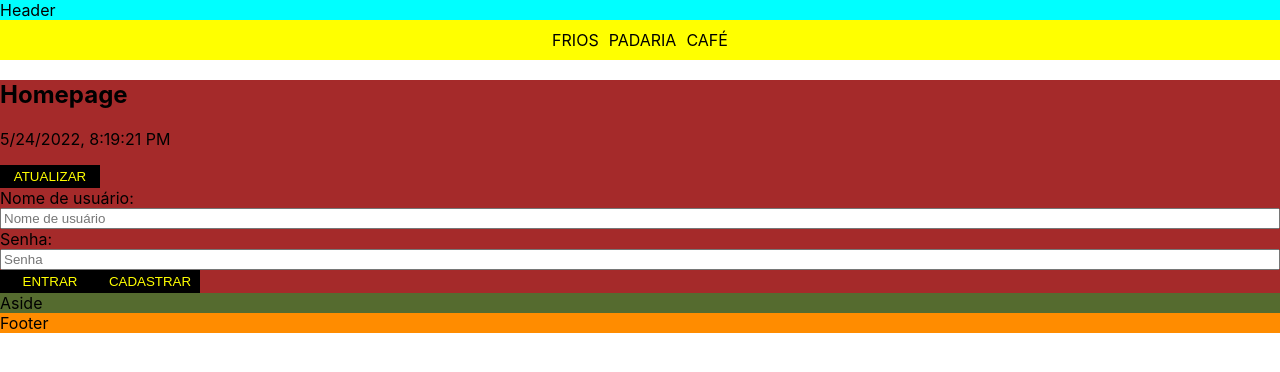
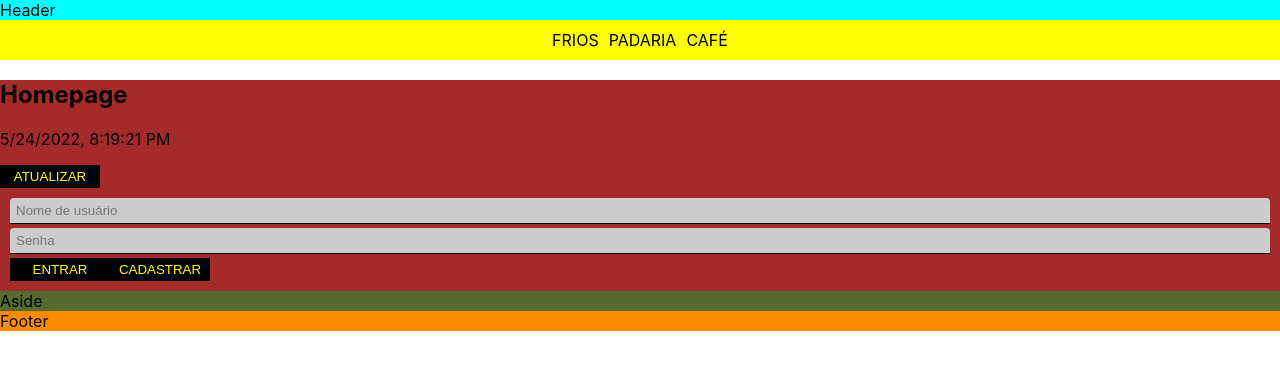
Before and after one commit to eldes/ti37-introducao-react, a React (Create React App) app: page / in a window 1280 px wide. Shown: the top 372 px of the page. Built offline with nearby package versions, Linux system fonts and the light colour scheme.

Commit message:
Estiliza o CampoTexto

```diff
--- a/src/components/CampoTexto/index.tsx
+++ b/src/components/CampoTexto/index.tsx
@@ -1,4 +1,4 @@
-import { ChangeEventHandler, FunctionComponent } from 'react';
+import { ChangeEventHandler, FunctionComponent, useState } from 'react';
 import styles from './styles.module.css';
 
 type Props = {
@@ -8,17 +8,22 @@ type Props = {
 
 const CampoTexto: FunctionComponent<Props> = function(props) {
 
+  const [texto, setTexto] = useState('');
+
   const valorAlterado: ChangeEventHandler<HTMLInputElement> = function(evento) {
+    const input = evento.target;
+    setTexto(input.value);
+
     if (props.textoAlterado) {
-      const input = evento.target;
-      const texto = input.value;
       props.textoAlterado(texto);
     }
   };
 
   return (
     <div className={styles.CampoTexto}>
-      <label>{props.etiqueta}:</label>
+      {(texto.length > 0) && (
+        <label>{props.etiqueta}:</label>
+      )}
       <input placeholder={props.etiqueta} onChange={valorAlterado} />
     </div>
   );
--- a/src/components/CampoTexto/styles.module.css
+++ b/src/components/CampoTexto/styles.module.css
@@ -1,4 +1,21 @@
 .CampoTexto {
+  margin-bottom: 4px;
+  border-bottom: 1px solid #000;
+  background-color: #ccc;
+  border-radius: 4px 4px 0px 0px;
+  padding: 4px;
   display: flex;
   flex-direction: column;
 }
+
+.CampoTexto input,
+.CampoTexto input:focus {
+  border-style: none;
+  background-color: transparent;
+  outline: none;
+}
+
+.CampoTexto label {
+  font-size: 0.6em;
+  padding-bottom: 4px;
+}
--- a/src/pages/Home.tsx
+++ b/src/pages/Home.tsx
@@ -43,7 +43,7 @@ const HomePage = function() {
 				<Alerta texto="Login incorreto!" />
 			)}
 
-			<div>
+			<div style={{padding: 10}}>
 				<CampoTexto etiqueta="Nome de usuário" textoAlterado={setNomeUsuario} />
 				<CampoTexto etiqueta="Senha" textoAlterado={setSenha} />
 				<Botao texto="Entrar" botaoClicado={botaoEntrarClicado} />
```
